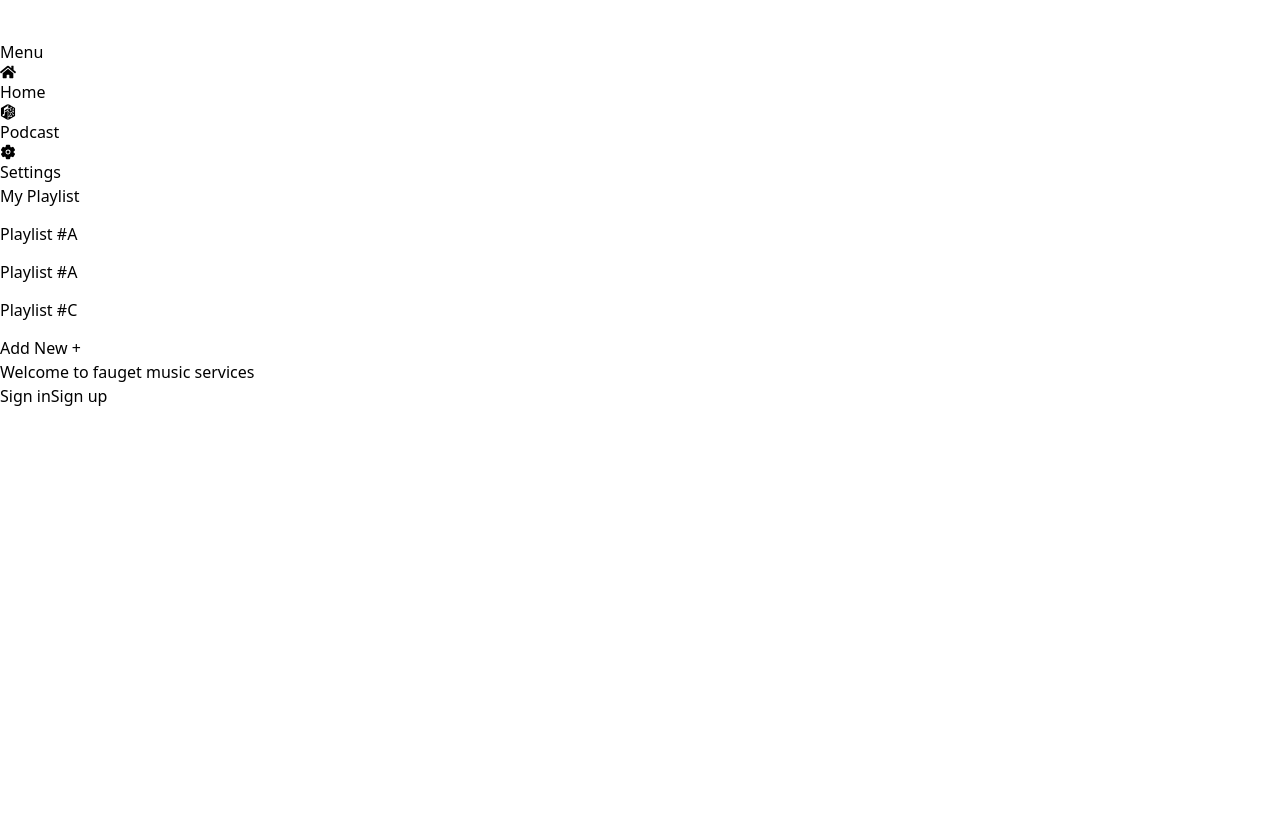
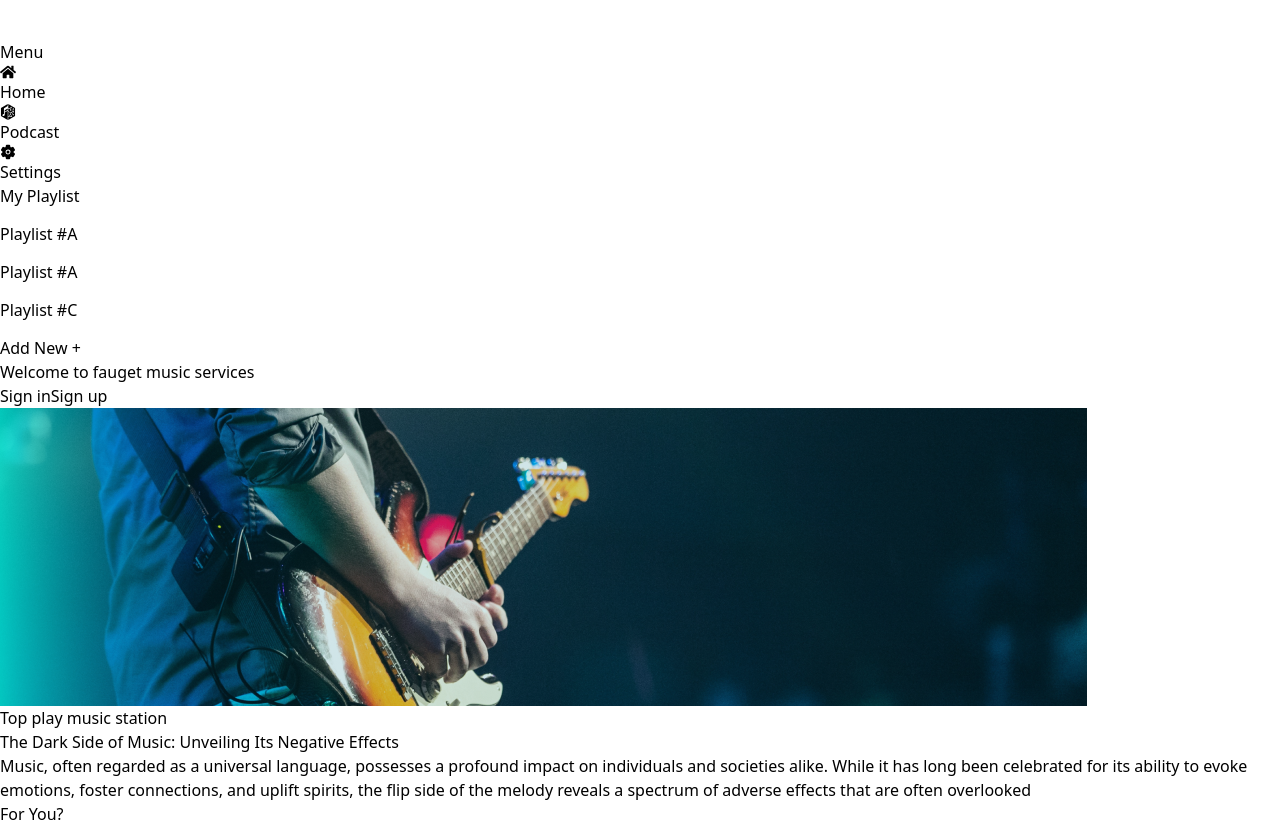
Before and after one commit to jibonrahaman/podcast-task-api-using, a React (Vite) app: page / in a window 1280 px wide. Before the commit the page ends 800 px from the top, so only its background shows below. Built offline with nearby package versions, Linux system fonts and the light colour scheme.

Commit message:
SecondTopic donw

```diff
--- a/src/Components/WithOutLoggedMini/FirstTopic.jsx
+++ b/src/Components/WithOutLoggedMini/FirstTopic.jsx
@@ -1,10 +1,10 @@
 
 function FirstTopic({className}) {
   return (
-    <div className={`text-white flex justify-evenly pt-12 ${className}`}>
+    <div className={`text-white flex justify-between  pt-6 ${className}`}>
        <h2 className=" text-3xl font-semibold"> Welcome to fauget music services</h2>
 
-       <div className=" flex gap-x-8">
+       <div className=" flex  gap-x-20">
        <button className="px-10 py-2 cursor-pointer text-center duration-300 rounded-xl bg-black hover:bg-[#434040]">Sign in </button>
        <button className=" px-10 py-2 cursor-pointer text-center duration-300 rounded-xl bg-[#434040] hover:bg-black">Sign up</button>
        </div>
--- a/src/Components/WithOutLoggedMini/SecondTopic.jsx
+++ b/src/Components/WithOutLoggedMini/SecondTopic.jsx
@@ -1,8 +1,18 @@
+import Images from "../Images"
+import WithLogged2ndTopic from '/public/images/WithLogged2ndTopic.png'
+export default function SecondTopic() {
+    return (
+        <div className="text-lg font-semibold mt-5 text-white ">
+            <div className=" relative ">
+                <Images src={WithLogged2ndTopic} alt={WithLogged2ndTopic} className=""/>
+                <div className=" absolute top-12 left-14 ">
+                    <p>Top play music station</p>
+                    <h2 className=" text-3xl my-3">The Dark Side of Music: Unveiling Its Negative Effects</h2>
+                    <p className=" w-[50%] my-3 text-sm font-medium">Music, often regarded as a universal language, possesses a profound impact on individuals and societies alike. While it has long been celebrated for its ability to evoke emotions, foster connections, and uplift spirits, the flip side of the melody reveals a spectrum of adverse effects that are often overlooked</p>
+                    <button className=" px-6 py-1 bg-[#11343c] rounded-xl">For You?</button>
+                </div>
+            </div>
 
-export default function SecondTopic() {
-  return (
-    <div>
-
-    </div>
-  )
+        </div>
+    )
 }
--- a/src/Layout/WithOutLogged/WithLogged.jsx
+++ b/src/Layout/WithOutLogged/WithLogged.jsx
@@ -59,7 +59,7 @@ function WithLogged() {
         </div>
       </div>
       {/* sidebar design  */}
-      <div className=' bg-[#191919] w-full px-10'>
+      <div className=' bg-[#191919] w-full px-16'>
         <FirstTopic/>
         <SecondTopic />
       </div>
```
